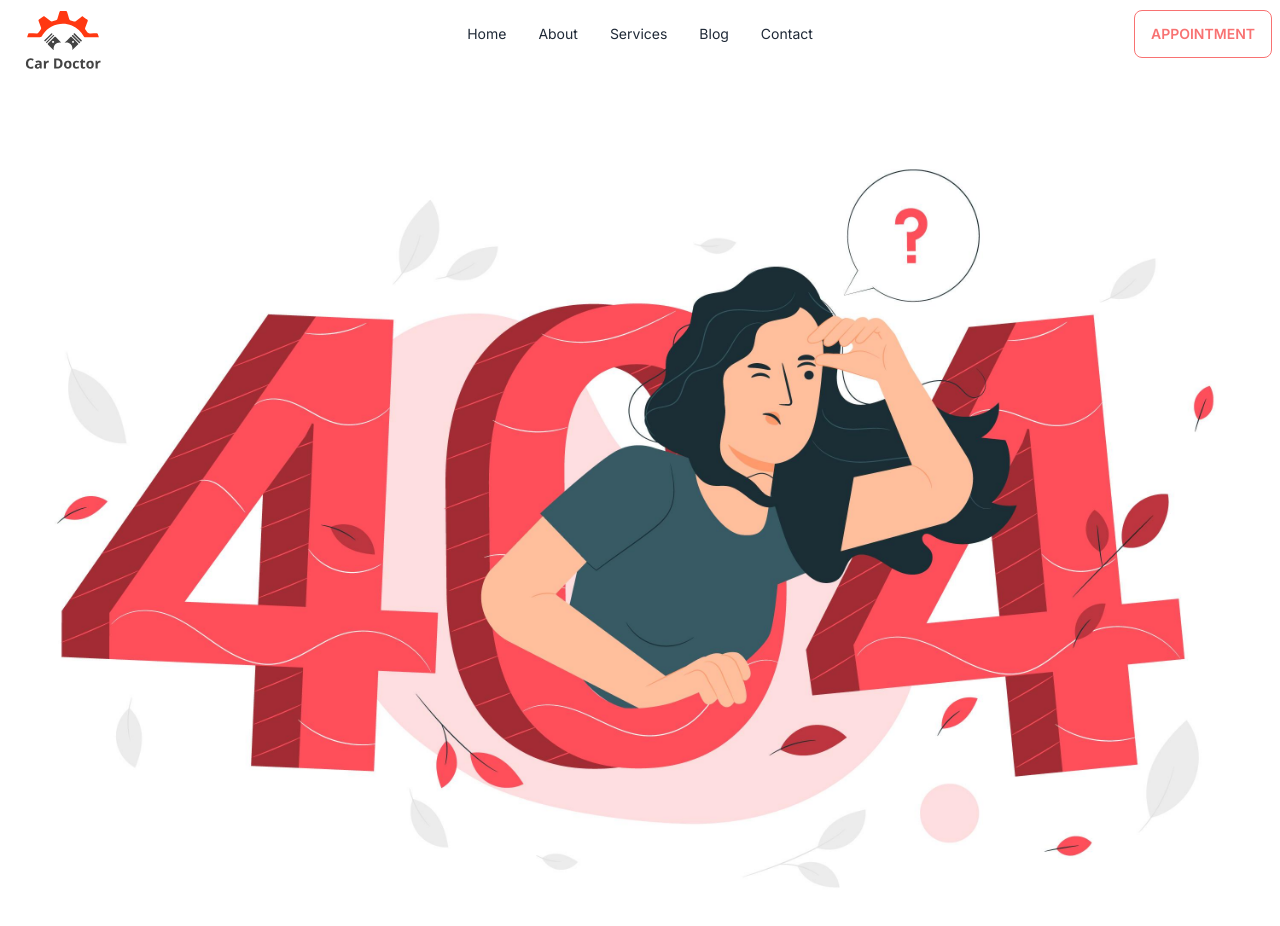
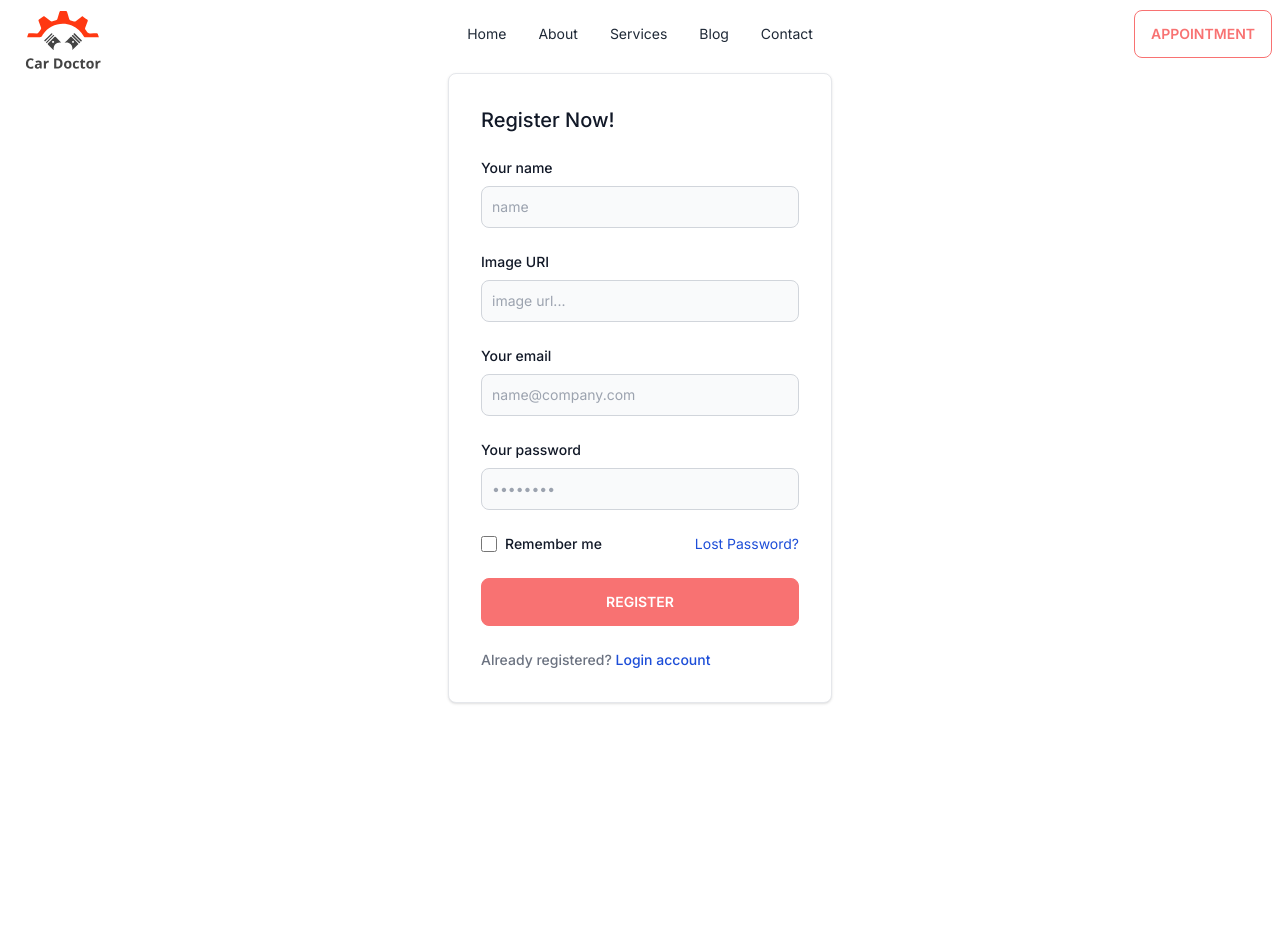
Before and after one commit to rabby159/car-doctor-client, a React (Vite) app: page /register in a window 1280 px wide. Shown: the top 926 px of the page. After the commit the page ends 800 px from the top, so only its background shows below. Built offline with nearby package versions, Linux system fonts and the light colour scheme.

Commit message:
login and register page create

```diff
--- /dev/null
+++ b/src/Pages/Login/Login.jsx
@@ -0,0 +1,64 @@
+import { Link } from "react-router-dom";
+import Navbar from "../../SharedComp/Navbar/Navbar";
+import login from '../../assets/images/login/login.svg'
+
+const Login = () => {
+  return (
+    <>
+    <Navbar></Navbar>
+    <div className="hero h-[70vh]">
+      <div className="hero-content flex-col lg:flex-row">
+        <div className="text-center lg:text-left w-1/2">
+            <img src={login} alt="" />
+        </div>
+        <div className="card flex-shrink-0 w-full max-w-sm shadow-2xl bg-base-100">
+          <form className="card-body">
+          <h1 className="text-3xl font-bold">Login now!</h1>
+            <div className="form-control">
+              <label className="label">
+                <span className="label-text">Email</span>
+              </label>
+              <input
+                type="email"
+                placeholder="email"
+                className="input input-bordered"
+                required
+              />
+            </div>
+            <div className="form-control">
+              <label className="label">
+                <span className="label-text">Password</span>
+              </label>
+              <input
+                type="password"
+                placeholder="password"
+                className="input input-bordered"
+                required
+              />
+              <label className="label">
+                <a href="#" className="label-text-alt link link-hove text-blue-500">
+                  Forgot password?
+                </a>
+              </label>
+            </div>
+            <div className="form-control mt-6">
+              <button className="btn btn-error text-white">Login</button>
+            </div>
+            <div className="text-sm font-medium text-gray-500 dark:text-gray-300">
+              Not registered?{" "}
+              <Link
+                to="/register"
+                className="text-blue-700 hover:underline dark:text-blue-500"
+              >
+                Create account
+              </Link>
+            </div>
+          </form>
+        </div>
+      </div>
+    </div>
+    </>
+  );
+};
+
+export default Login;
--- /dev/null
+++ b/src/Pages/Register/Register.jsx
@@ -0,0 +1,108 @@
+import { Link } from "react-router-dom";
+import Navbar from "../../SharedComp/Navbar/Navbar";
+
+const Register = () => {
+  return (
+    <>
+      <Navbar></Navbar>
+      <div className="flex justify-center items-center h-[70vh]">
+        <div className="w-full max-w-sm p-4 bg-white border border-gray-200 rounded-lg shadow sm:p-6 md:p-8 dark:bg-gray-800 dark:border-gray-700">
+          <form className="space-y-6" action="#">
+            <h5 className="text-xl font-medium text-gray-900 dark:text-white">
+              Register Now!
+            </h5>
+            <div>
+              <label className="block mb-2 text-sm font-medium text-gray-900 dark:text-white">
+                Your name
+              </label>
+              <input
+                type="text"
+                name="name"
+                id="name"
+                className="bg-gray-50 border border-gray-300 text-gray-900 text-sm rounded-lg focus:ring-blue-500 focus:border-blue-500 block w-full p-2.5 dark:bg-gray-600 dark:border-gray-500 dark:placeholder-gray-400 dark:text-white"
+                placeholder="name"
+                required
+              />
+            </div>
+            <div>
+              <label className="block mb-2 text-sm font-medium text-gray-900 dark:text-white">
+                Image URI
+              </label>
+              <input
+                type="text"
+                name="imageURL"
+                id="name"
+                className="bg-gray-50 border border-gray-300 text-gray-900 text-sm rounded-lg focus:ring-blue-500 focus:border-blue-500 block w-full p-2.5 dark:bg-gray-600 dark:border-gray-500 dark:placeholder-gray-400 dark:text-white"
+                placeholder="image url..."
+              />
+            </div>
+            <div>
+              <label className="block mb-2 text-sm font-medium text-gray-900 dark:text-white">
+                Your email
+              </label>
+              <input
+                type="email"
+                name="email"
+                id="email"
+                className="bg-gray-50 border border-gray-300 text-gray-900 text-sm rounded-lg focus:ring-blue-500 focus:border-blue-500 block w-full p-2.5 dark:bg-gray-600 dark:border-gray-500 dark:placeholder-gray-400 dark:text-white"
+                placeholder="name@company.com"
+                required
+              />
+            </div>
+            <div>
+              <label className="block mb-2 text-sm font-medium text-gray-900 dark:text-white">
+                Your password
+              </label>
+              <input
+                type="password"
+                name="password"
+                id="password"
+                placeholder="••••••••"
+                className="bg-gray-50 border border-gray-300 text-gray-900 text-sm rounded-lg focus:ring-blue-500 focus:border-blue-500 block w-full p-2.5 dark:bg-gray-600 dark:border-gray-500 dark:placeholder-gray-400 dark:text-white"
+                required
+              />
+            </div>
+            <div className="flex items-start">
+              <div className="flex items-start">
+                <div className="flex items-center h-5">
+                  <input
+                    id="remember"
+                    type="checkbox"
+                    value=""
+                    className="w-4 h-4 border border-gray-300 rounded bg-gray-50 focus:ring-3 focus:ring-blue-300 dark:bg-gray-700 dark:border-gray-600 dark:focus:ring-blue-600 dark:ring-offset-gray-800 dark:focus:ring-offset-gray-800"
+                  />
+                </div>
+                <label className="ml-2 text-sm font-medium text-gray-900 dark:text-gray-300">
+                  Remember me
+                </label>
+              </div>
+              <a
+                href="#"
+                className="ml-auto text-sm text-blue-700 hover:underline dark:text-blue-500"
+              >
+                Lost Password?
+              </a>
+            </div>
+            <button
+              type="submit"
+              className="w-full btn btn-error text-white"
+            >
+              Register
+            </button>
+            <div className="text-sm font-medium text-gray-500 dark:text-gray-300">
+              Already registered?{" "}
+              <Link
+                to="/login"
+                className="text-blue-700 hover:underline dark:text-blue-500"
+              >
+                Login account
+              </Link>
+            </div>
+          </form>
+        </div>
+      </div>
+    </>
+  );
+};
+
+export default Register;
--- a/src/SharedComp/Navbar/Navbar.jsx
+++ b/src/SharedComp/Navbar/Navbar.jsx
@@ -53,7 +53,7 @@ const Navbar = () => {
         </ul>
       </div>
       <div className="navbar-end">
-        <a className="btn btn-outline btn-error">Appointment</a>
+        <Link to={'/login'} className="btn btn-outline btn-error">Appointment</Link>
       </div>
     </div>
   );
```
Also changed, not shown: src/Router/Route.jsx (+10 -0 lines).
